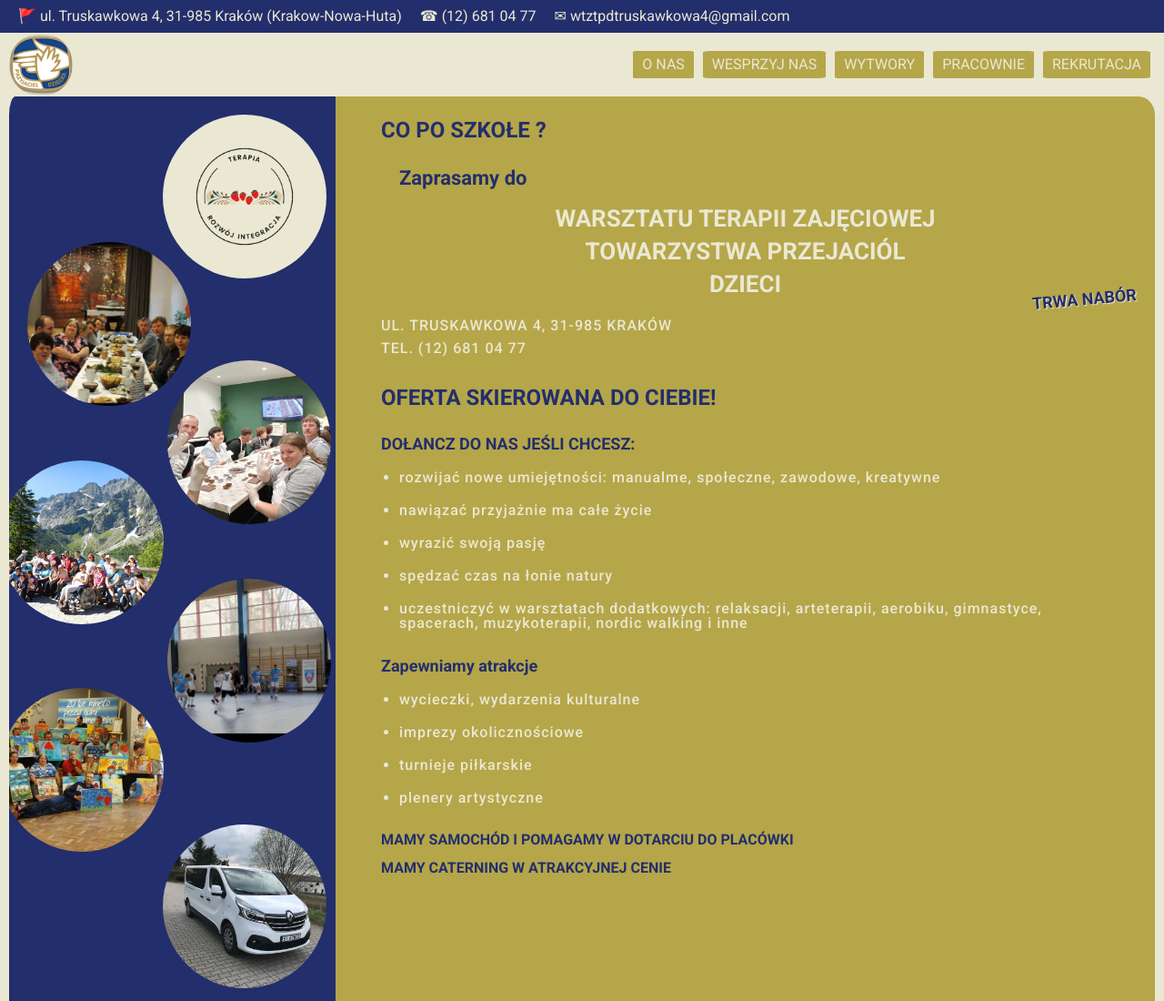
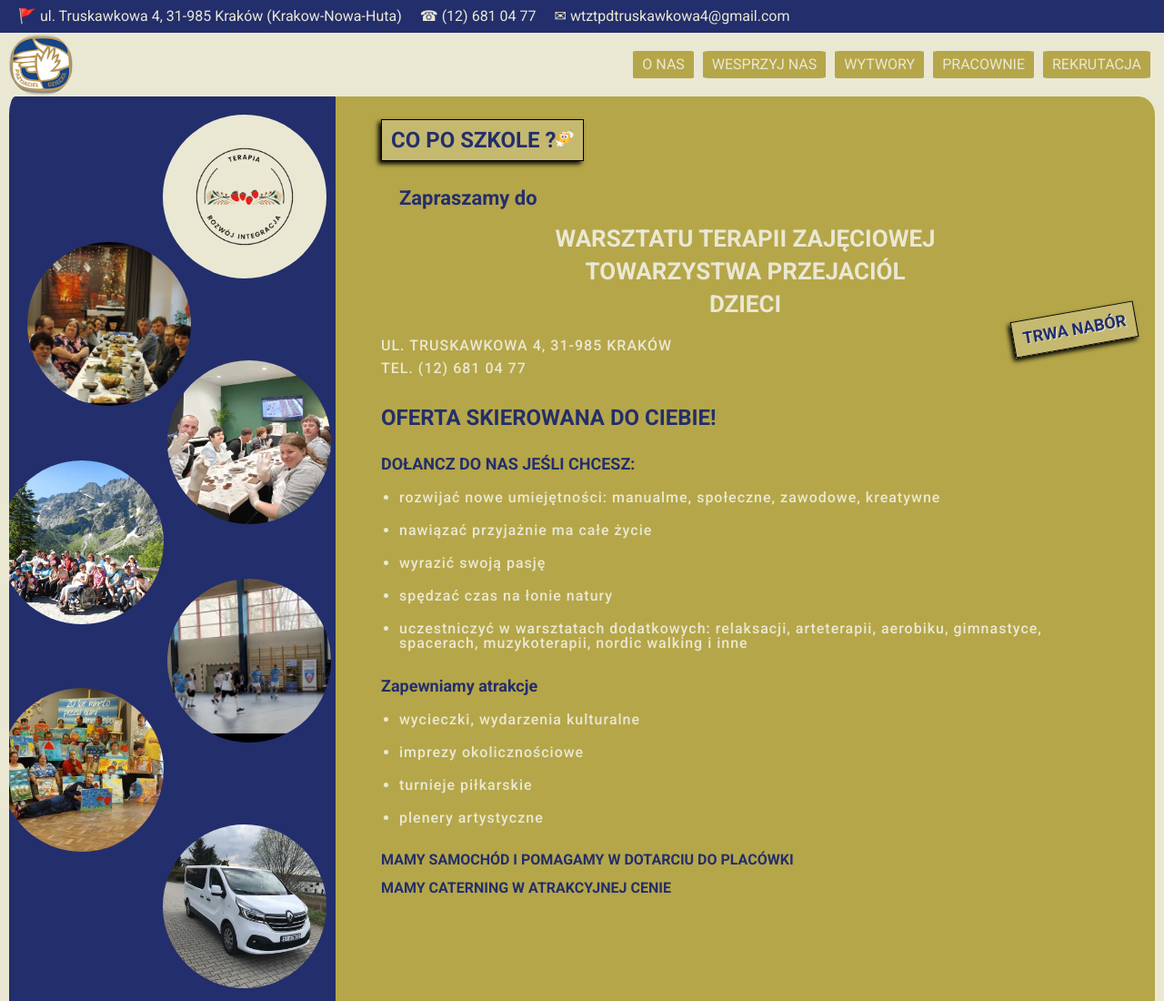
Before and after one commit to aPetrashyshyn/terapia, a plain HTML site: page index.html in a window 1280 px wide. Shown: the top 1100 px of the page at 91% size. Drawn offline with Linux system fonts and the light colour scheme.

Commit message:
co po szkole

```diff
--- a/index.html
+++ b/index.html
@@ -56,16 +56,16 @@
             </div>
         </aside>
         <div class="main__content">
-            <h2>CO PO SZKOŁE ?</h2>
+            <h2 class="text-box-3d co-po-szkole">CO PO SZKOLE ?<img class="co-po-szkole-img" src="photo/smile.png" alt=""></h2>
             <article>
-                <h3>Zaprasamy do</h3>
+                <h3>Zapraszamy do</h3>
                 <h1>
                     WARSZTATU TERAPII ZAJĘCIOWEJ<br>
                     TOWARZYSTWA PRZEJACIÓL<br>
                     DZIECI
                 </h1>
                 <div class="container-trwa-nabor">
-                    <h4 class="trwa-nabor">TRWA NABÓR</h4>
+                    <h4 class="trwa-nabor text-box-3d">TRWA NABÓR</h4>
                 </div>
                 <p>UL. TRUSKAWKOWA 4, 31-985 KRAKÓW</p>
                 <p>TEL. (12) 681 04 77</p>
--- a/style.css
+++ b/style.css
@@ -182,6 +182,7 @@ body {
 
     h2 {
         font-size: 24px;
+
     }
 
     h3 {
@@ -225,13 +226,34 @@ body {
         position: relative;
     }
 
+    .text-box-3d {
+        background-color: rgba(255, 255, 255, 0.214);
+        border: solid black 1px;
+        box-shadow: -3px 3px 5px black;
+        padding: 10px;
+        display: block;
+    }
+
     .trwa-nabor {
+        background-color: rgba(255, 255, 255, 0.214);
+        border: solid black 1px;
+        box-shadow: -3px 3px 5px black;
+        padding: 10px;
         color: var(--main-color-1);
         text-shadow: 1px 1px 1px var(--main-color-3);
         position: absolute;
         right: -30px;
         top: -40px;
-        transform: rotate(-5deg);
+        transform: rotate(-10deg);
+    }
+
+    .co-po-szkole {
+        width: fit-content;
+    }
+
+    .co-po-szkole-img {
+        display: inline;
+        height: 20px;
     }
 }
 
```
Also changed, not shown: photo/smile.png (added).
